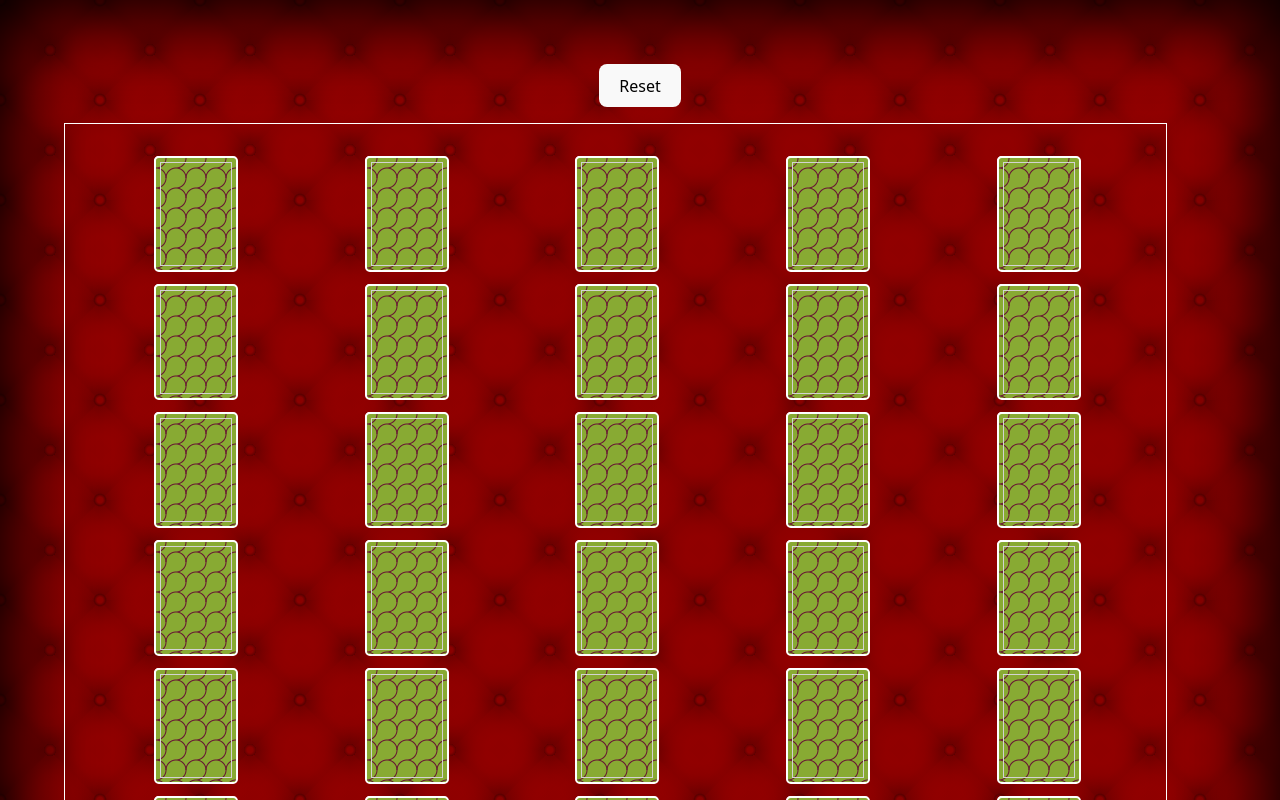
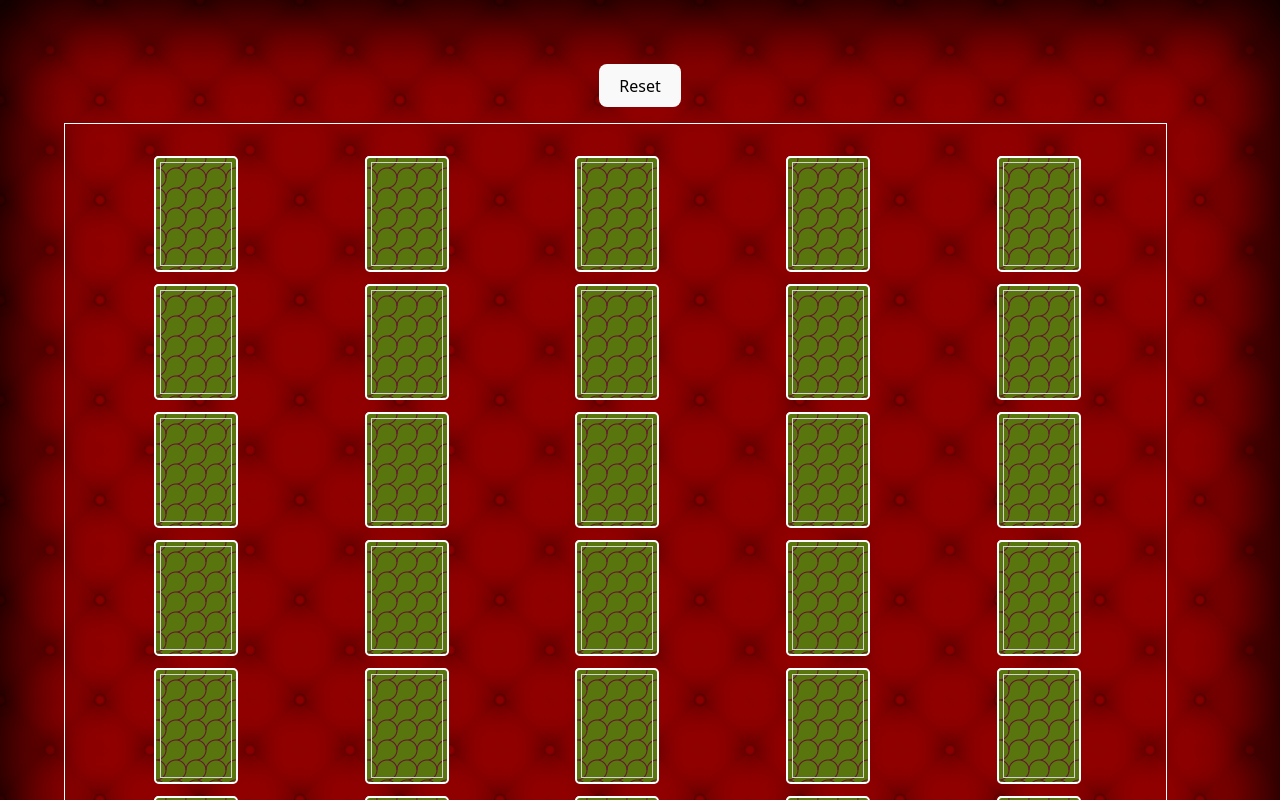
Before and after one commit to lalli-oni/assignment-aardvark, a React (Vite) app: page / in a window 1280 px wide. Shown: the top 800 px of the page. Built offline with nearby package versions, Linux system fonts and the light colour scheme.

Commit message:
Make card back green darker Edit comments

```diff
--- a/src/App.css
+++ b/src/App.css
@@ -4,6 +4,7 @@
   padding: 4rem;
   text-align: center;
 
+  /* Red upholstery pattern */
   background:
     radial-gradient(hsl(0, 100%, 27%) 4%, hsl(0, 100%, 18%) 9%, hsla(0, 100%, 20%, 0) 9%) 0 0,
     radial-gradient(hsl(0, 100%, 27%) 4%, hsl(0, 100%, 18%) 8%, hsla(0, 100%, 20%, 0) 10%) 50px 50px,
@@ -18,6 +19,7 @@
   background-color: #300;
   background-size: 100px 100px;
 
+  /* A dark vignette */
   box-shadow: inset 0 0 5em 1em #000;
 
   display: flex;
--- a/src/components/Card.css
+++ b/src/components/Card.css
@@ -1,4 +1,3 @@
-/* NOTE (LTJ): In case you were wondering, using this file as a module breaks  */
 .playing-card {
     height: 7rem;
     width: 5rem;
@@ -21,7 +20,7 @@
 
     background:
         radial-gradient(circle at 0% 50%, rgba(96, 16, 48, 0) 9px, #613 10px, rgba(96, 16, 48, 0) 11px) 0px 10px,
-        radial-gradient(at 100% 100%, rgba(96, 16, 48, 0) 9px, #613 10px, rgba(96, 16, 48, 0) 11px),#8a3;
+        radial-gradient(at 100% 100%, rgba(96, 16, 48, 0) 9px, #613 10px, rgba(96, 16, 48, 0) 11px),rgb(88, 117, 14);
     background-size: 20px 20px;
 
     border: 2px solid white;
@@ -45,18 +44,18 @@
     transform: rotateY(180deg);
 }
 
-/* Position the front and back side */
 .front, .back {
     position: absolute;
     width: 100%;
     height: 100%;
 }
 
-/* Mirror the content of the card front so that it's correct when flipped */
 .front-content {
+    /* Mirror the content of the card front so that it's correct when flipped */
     transform: scaleX(-1);
 
     color: black;
+
     display: flex;
     flex-direction: column;
     gap: 0.9rem;
```
